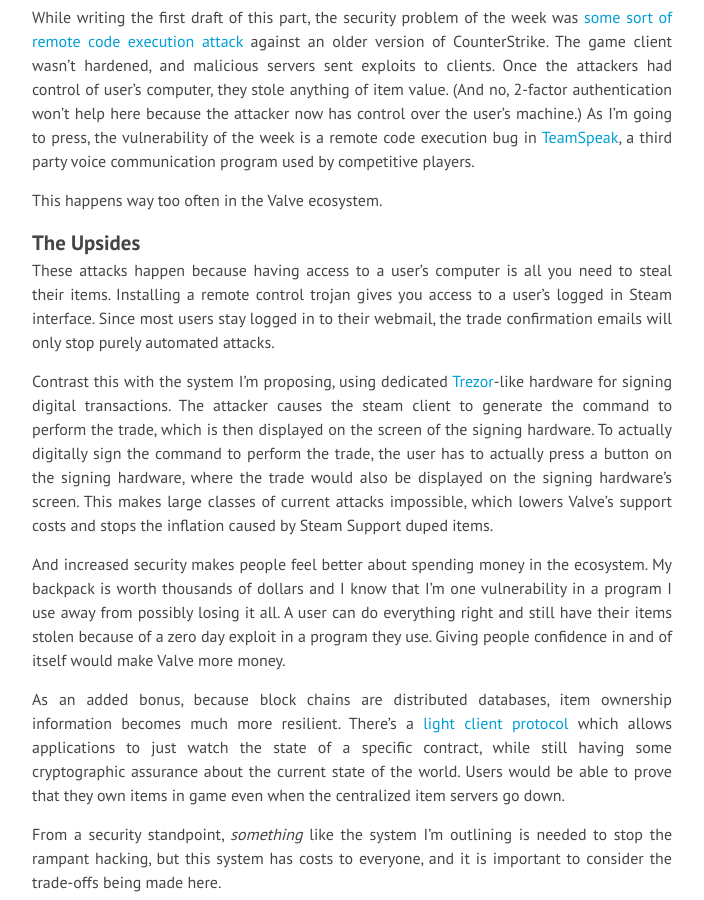
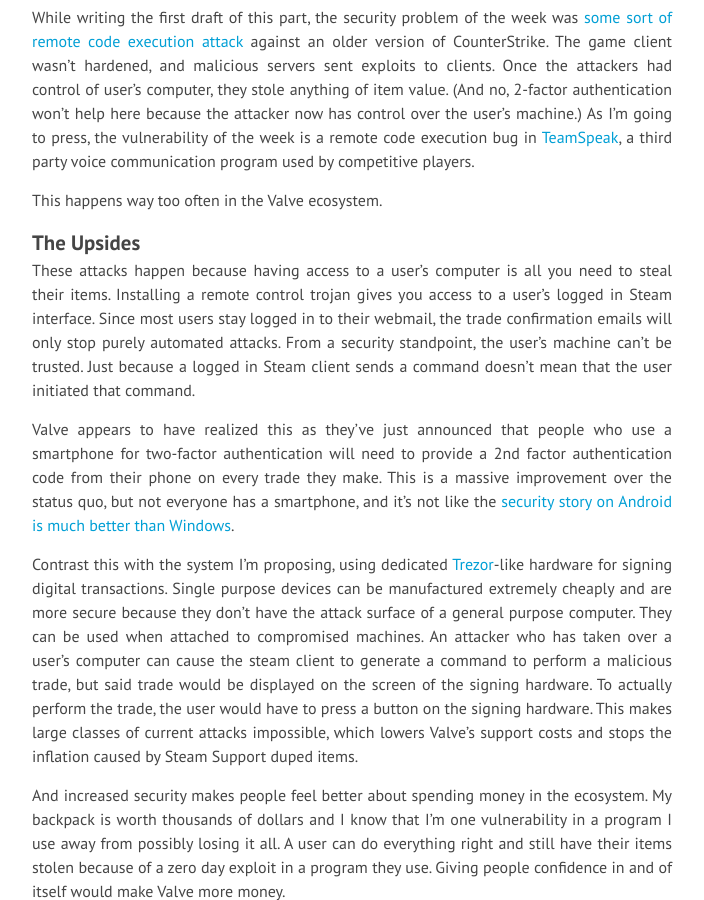
Before and after one commit to drblue9001/blockchain-backpack, a Jekyll site: the page built from website/part4.md, in a window 1280 px wide and 900 px high, scrolled down 251 px. Shown: the whole window, without its empty margins (288-992 px from the left). Built offline with Jekyll 4.4.1, drawn with Linux system fonts in a browser that asks for light colours; nearby versions of some CDN libraries; Markdown is read by kramdown in place of the engine named in the settings.

Commit message:
Comment on current events.

```diff
--- a/website/part4.md
+++ b/website/part4.md
@@ -20,9 +20,11 @@
 
 ### The Upsides
 
-These attacks happen because having access to a user's computer is all you need to steal their items. Installing a remote control trojan gives you access to a user's logged in Steam interface. Since most users stay logged in to their webmail, the trade confirmation emails will only stop purely automated attacks.
+These attacks happen because having access to a user's computer is all you need to steal their items. Installing a remote control trojan gives you access to a user's logged in Steam interface. Since most users stay logged in to their webmail, the trade confirmation emails will only stop purely automated attacks. From a security standpoint, the user's machine can't be trusted. Just because a logged in Steam client sends a command doesn't mean that the user initiated that command.
 
-Contrast this with the system I'm proposing, using dedicated [Trezor][trezor]-like hardware for signing digital transactions. The attacker causes the steam client to generate the command to perform the trade, which is then displayed on the screen of the signing hardware. To actually digitally sign the command to perform the trade, the user has to actually press a button on the signing hardware, where the trade would also be displayed on the signing hardware's screen. This makes large classes of current attacks impossible, which lowers Valve's support costs and stops the inflation caused by Steam Support duped items.
+Valve appears to have realized this as they've just announced that people who use a smartphone for two-factor authentication will need to provide a 2nd factor authentication code from their phone on every trade they make. This is a massive improvement over the status quo, but not everyone has a smartphone, and it's not like the [security story on Android is much better than Windows][android].
+
+Contrast this with the system I'm proposing, using dedicated [Trezor][trezor]-like hardware for signing digital transactions. Single purpose devices can be manufactured extremely cheaply and are more secure because they don't have the attack surface of a general purpose computer. They can be used when attached to compromised machines. An attacker who has taken over a user's computer can cause the steam client to generate a command to perform a malicious trade, but said trade would be displayed on the screen of the signing hardware. To actually perform the trade, the user would have to press a button on the signing hardware. This makes large classes of current attacks impossible, which lowers Valve's support costs and stops the inflation caused by Steam Support duped items.
 
 And increased security makes people feel better about spending money in the ecosystem. My backpack is worth thousands of dollars and I know that I'm one vulnerability in a program I use away from possibly losing it all. A user can do everything right and still have their items stolen because of a zero day exploit in a program they use. Giving people confidence in and of itself would make Valve more money.
 
@@ -50,6 +52,7 @@
 
 Finally, Valve currently doesn't gain any revenue from the high end unusual market as their Steam Marketplace will only accept sell orders up to $400. (For reference, a Golden Frying Pan usually goes for over $2000. A Showstopper Conga goes for $800. And don't even _look_ at what Burning Team Captains go for!) Trading these high value items on chain would be safer, without the chargeback risk that comes with PayPal. However, the Steam Marketplace does transact in lower value items, and Valve takes 15%. There are already 3rd party sellers of TF2 items who settle in fiat money, and this hasn't supplanted the official Marketplace. It's unlikely that any 3rd party marketplace built that interacts with the blockchain would take a large bite out of market profits, but it's still a risk that should be listed.
 
+[android]: http://androidvulnerabilities.org/
 [cssrc]: https://www.reddit.com/r/GlobalOffensive/comments/3jpyhh/do_not_join_unkown_cs_source_servers_via_ip/
 [TeamSpeak]: http://forum.teamspeak.com/showthread.php/120755-SECURITY-UPDATE-TeamSpeak-3-Client-3-0-18-1-is-Available
 [trezor]: https://www.bitcointrezor.com/
```
